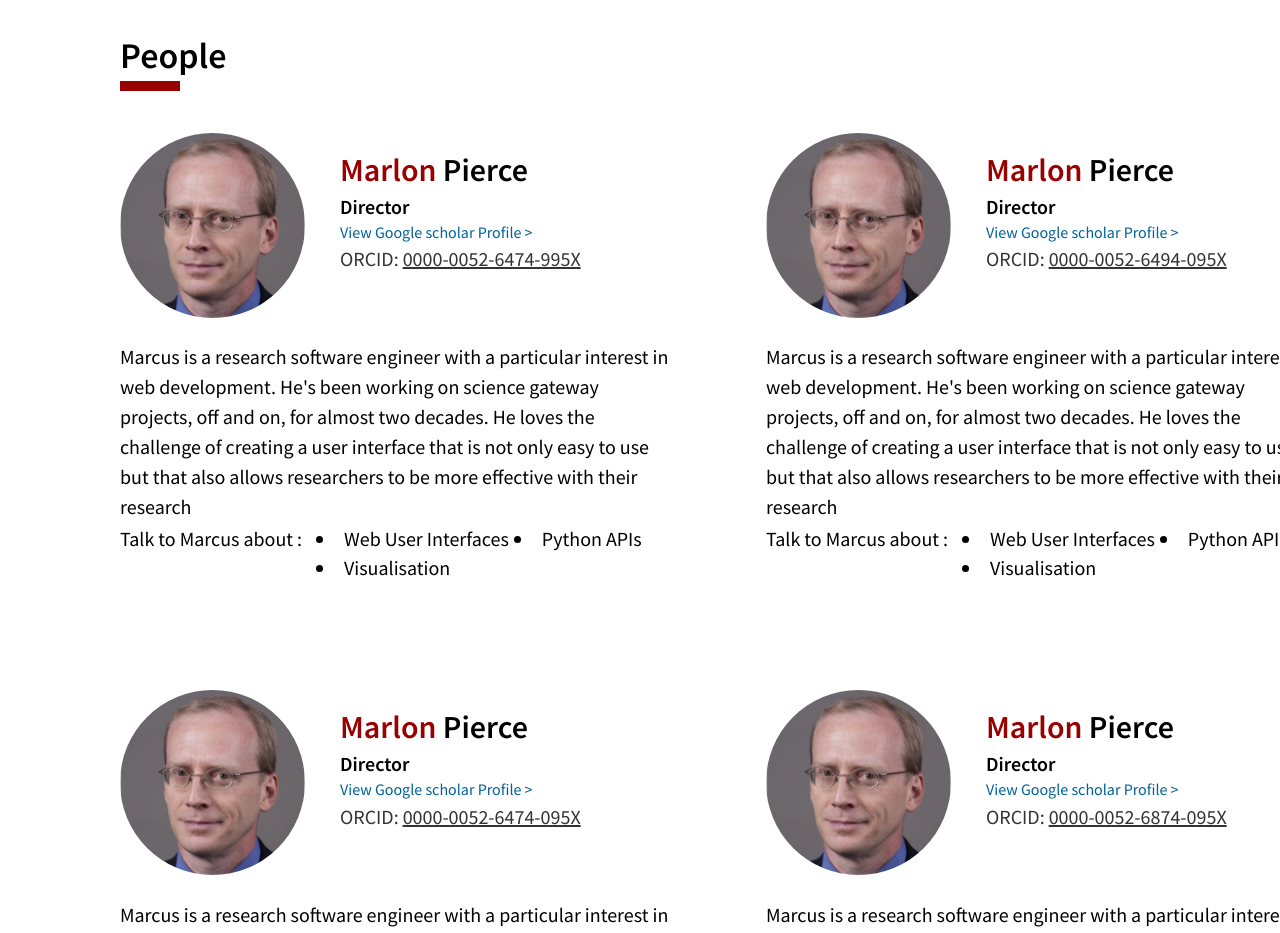
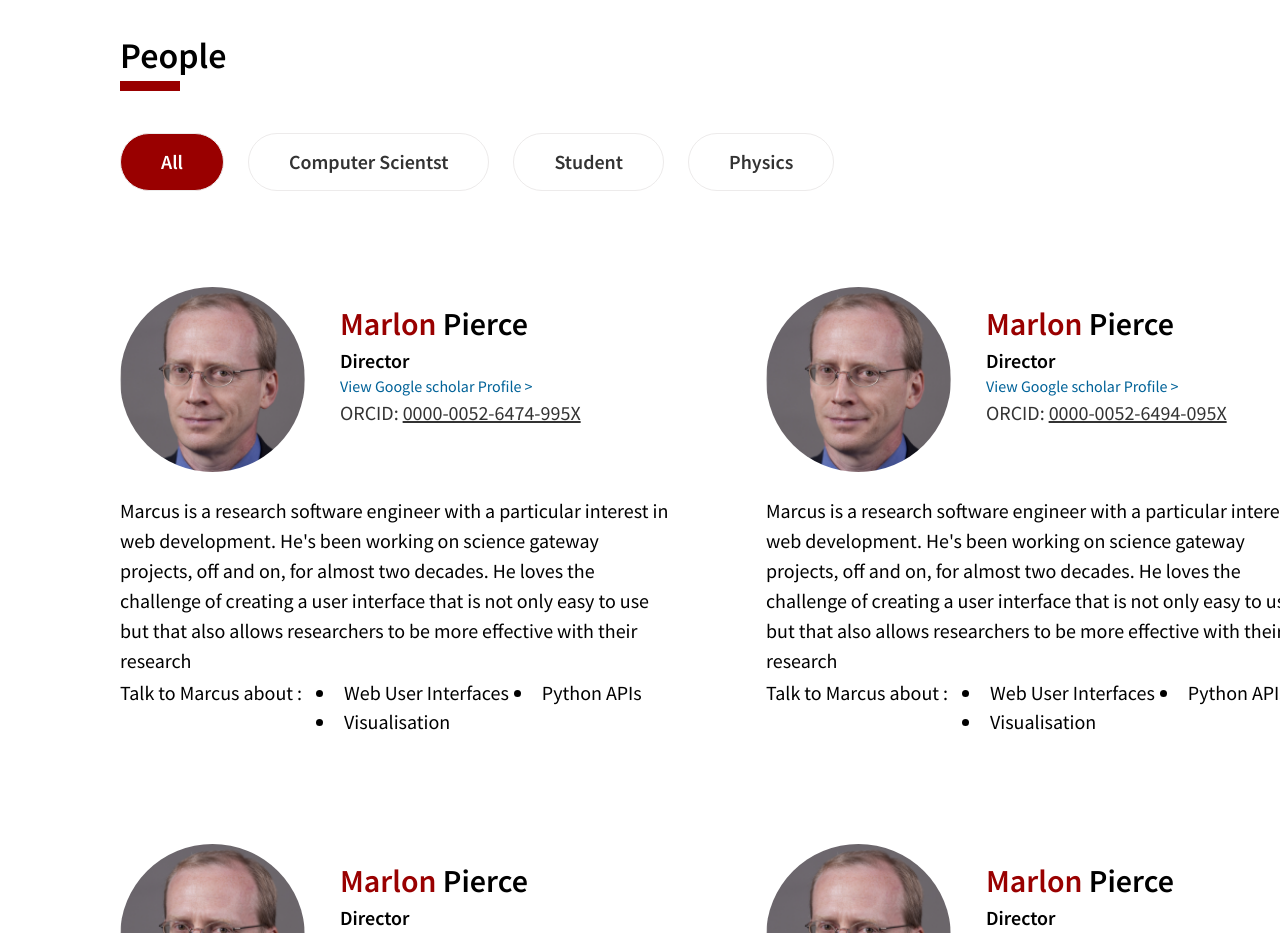
Before and after one commit to SciGaP/circ-website, a Vue app: page /teams in a window 1280 px wide. Shown: the part 960-1893 px from the top of the page. Built offline with nearby package versions, Linux system fonts and the light colour scheme.

Commit message:
Enabled filter functionality on teams and minnor changes on header and home page component

```diff
--- a/src/App.vue
+++ b/src/App.vue
@@ -98,6 +98,26 @@ export default {
   color: #000000;
 }
 
+.filter-button {
+  border: 1px solid #EDEBEB;
+  box-sizing: border-box;
+  border-radius: 60px;
+  background: #FFFFFF;
+
+  color: #333333;
+
+  padding: 14px 40px;
+
+  font-weight: 600;
+  font-size: 20px;
+  line-height: 140%;
+}
+
+.filter-button-selected {
+  background: #990000;
+  color: #FFFFFF;
+}
+
 .head-text {
   font-size: 36px;
   line-height: 140%;
--- a/src/components/block/Header.vue
+++ b/src/components/block/Header.vue
@@ -4,7 +4,7 @@
     <div class="header-section-item pos-r f-s">
 
       <!-- CIRC logo starts -->
-      <div class="logo-block">
+      <div class="logo-block" onclick="location.href='./';" style="cursor: pointer;">
         <svg width="248" height="46" viewBox="0 0 248 46" fill="none" xmlns="http://www.w3.org/2000/svg" xmlns:xlink="http://www.w3.org/1999/xlink">
         <rect width="248" height="46" fill="url(#pattern0)"/>
         <defs>
--- a/src/components/pages/Home.vue
+++ b/src/components/pages/Home.vue
@@ -35,7 +35,7 @@
           <circle cx="268.5" cy="268.5" r="253.5" stroke="black" stroke-opacity="0.5" stroke-width="30"/>
         </svg>
       </span>
-      <div class="block f-s wid-100-vw hig-100-vh">
+      <div class="block f-s wid-100-vw hig-100-vh global-padding" style="padding-top:0rem">
         <div class="pos-r who-content">
           <div>
           <span class="home-head-text head-text">Who are we?</span>
@@ -503,10 +503,8 @@ export default {
 .who-content {
   width: 40vw;
   height: 100vh;
-  padding-top: 8rem;
-  padding-left: 8rem;
-  padding-right: 2rem;
-  margin-right: 9rem;
+  padding-top: 7rem;
+  margin-right: 12rem;
 }
 
 .z-idx--1 {
--- a/src/components/pages/Teams.vue
+++ b/src/components/pages/Teams.vue
@@ -10,14 +10,17 @@
 
 			<div style="padding-bottom:2rem;padding-top:3rem"><span class="home-head-text head-text link-text">People</span></div>
 
-
+			<div style="display:flex;column-gap:24px;padding-bottom:6rem">
+				<div v-for="filter in filterList" :key="filter">
+					<button class="filter-button link-text" :class="isFilterSelected(filter)?'filter-button-selected':''" v-on:click="onClickFilter(filter)">{{filter}}</button>
+				</div>
+			</div>
 
 			<div class="grid-container--2" style="column-gap:94px;row-gap:110px;">
-				<div v-for="people in peoples" :key="people.orc_id">
+				<div v-for="people in filteredPeoples" :key="people.orc_id">
 					<PeopleCard :people="people" />
 				</div>
 			</div>
-
 		</div>
 
 		<div class="global-padding" style="background: rgba(234, 234, 234, 0.4);">
@@ -34,7 +37,7 @@ export default {
 	components : {PeopleCard},
 	data: function() {
 		return {
-			selected: ["All"],
+			selected_filters: ["All"],
 			peoples: [
 				{
 					firstName: "Marlon",
@@ -44,7 +47,7 @@ export default {
 					description: "Marcus is a research software engineer with a particular interest in web development. He's been working on science gateway projects, off and on, for almost two decades. He loves the challenge of creating a user interface that is not only easy to use but that also allows researchers to be more effective with their research",
 					position: "Director",
 					orc_id: "0000-0052-6474-995X ",
-					role: "Computer Scintists",
+					role: "Computer Scientst",
 					talkAbout: ["Web User Interfaces", "Python APIs", "Visualisation"]
 				},
 				{
@@ -55,7 +58,7 @@ export default {
 					description: "Marcus is a research software engineer with a particular interest in web development. He's been working on science gateway projects, off and on, for almost two decades. He loves the challenge of creating a user interface that is not only easy to use but that also allows researchers to be more effective with their research",
 					position: "Director",
 					orc_id: "0000-0052-6494-095X ",
-					role: "Computer Scintists",
+					role: "Computer Scientst",
 					talkAbout: ["Web User Interfaces", "Python APIs", "Visualisation"]
 				},
 				{
@@ -77,7 +80,7 @@ export default {
 					description: "Marcus is a research software engineer with a particular interest in web development. He's been working on science gateway projects, off and on, for almost two decades. He loves the challenge of creating a user interface that is not only easy to use but that also allows researchers to be more effective with their research",
 					position: "Director",
 					orc_id: "0000-0052-6874-095X ",
-					role: "Computer Scintists",
+					role: "Computer Scientst",
 					talkAbout: ["Web User Interfaces", "Python APIs", "Visualisation"]
 				},
 				{
@@ -101,7 +104,21 @@ export default {
 			return [... new Set(filter_list)];
 		},
 		filteredPeoples: function() {
-			return this.peoples;
+			if(this.selected_filters.includes("All"))
+				return this.peoples;
+			return this.peoples.filter(people => this.selected_filters.includes(people.role));
+		}
+	},
+	methods: {
+		isFilterSelected(filter) {
+			return this.selected_filters.includes(filter);
+		},
+		onClickFilter(filter) {
+			if(this.selected_filters.includes(filter)){
+				this.selected_filters = this.selected_filters.filter(item => item != filter);
+			}else{
+				this.selected_filters.push(filter);
+			}
 		}
 	}
 }
```
